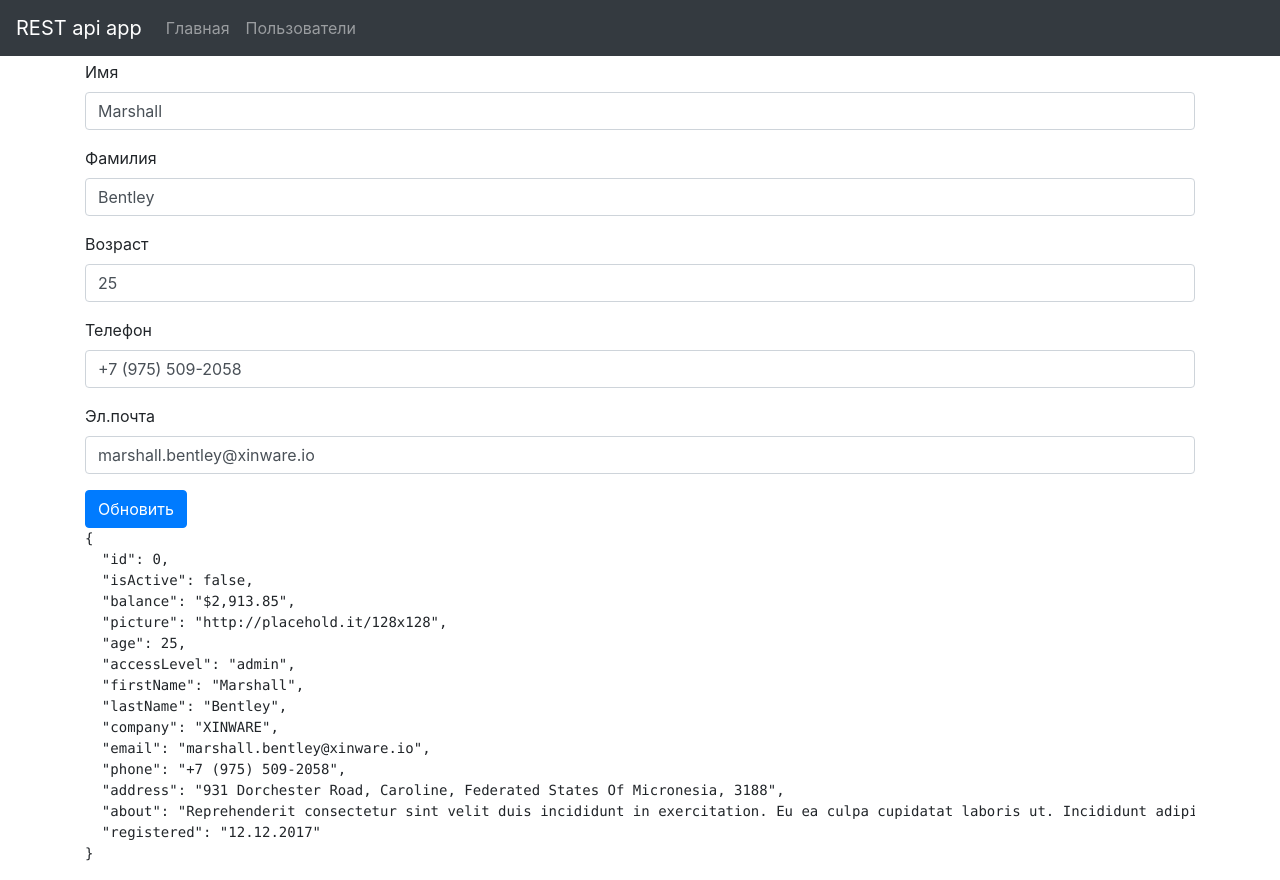
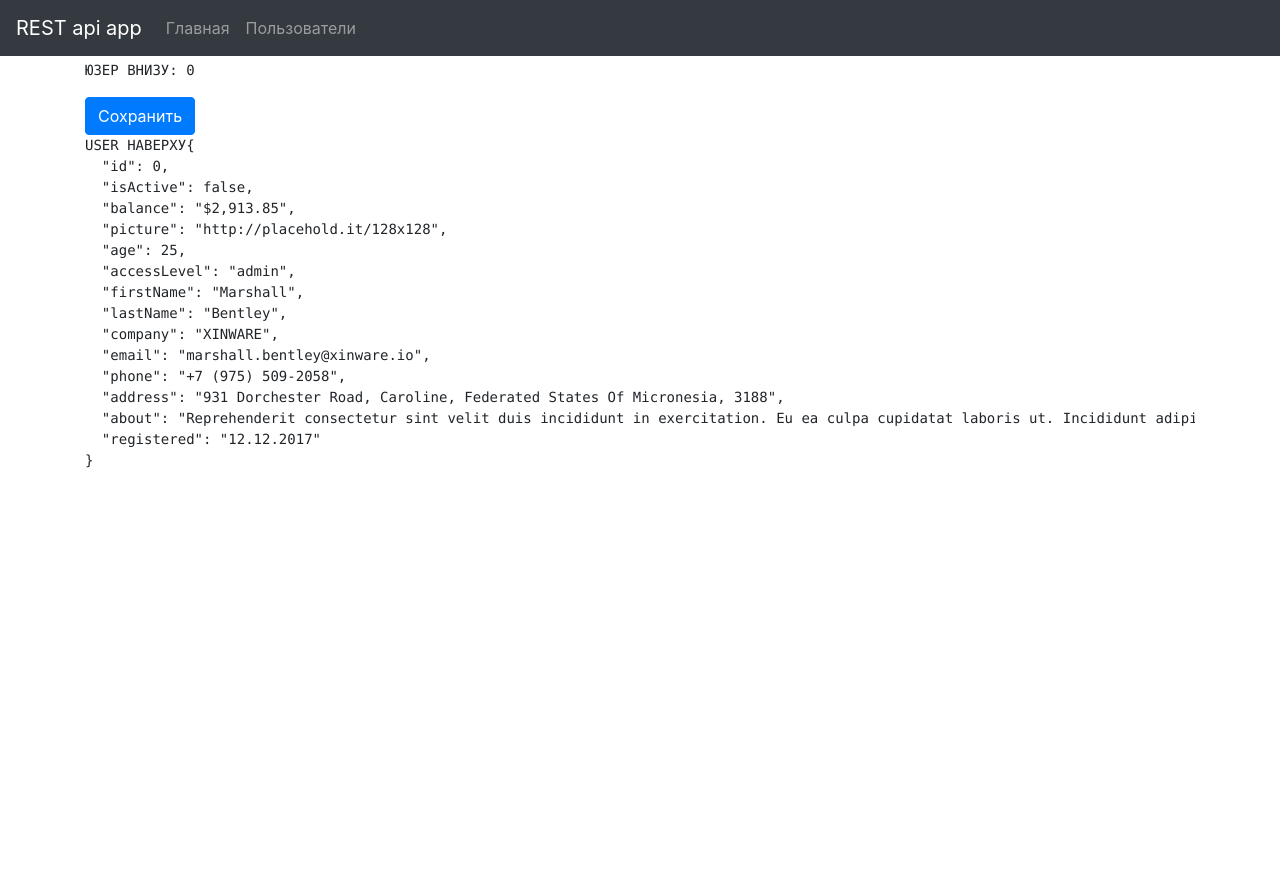
Before and after one commit to guitaroff/vue-cli-20190225, a Vue app: page /#/edit/0 in a window 1280 px wide. After the commit the page ends 800 px from the top, so only its background shows below. Built offline with nearby package versions, Linux system fonts and the light colour scheme; data requests are answered from the project's data file.

Commit message:
'EditUser' page(in progress)

```diff
--- a/src/components/AccountData.vue
+++ /dev/null
@@ -1,82 +0,0 @@
-<template>
-  <div>
-    <form>
-      <div class="form-group">
-        <label for="firstName">Имя</label>
-        <input
-          type="text"
-          v-model="account.firstName"
-          class="form-control"
-          id="firstName"
-          placeholder="Введите имя"
-        />
-      </div>
-
-      <div class="form-group">
-        <label for="lastName">Фамилия</label>
-        <input
-          type="text"
-          v-model="account.lastName"
-          class="form-control"
-          id="lastName"
-          placeholder="Введите фамилию"
-        />
-      </div>
-
-      <div class="form-group">
-        <label for="age">Возраст</label>
-        <input
-          type="text"
-          v-model="account.age"
-          class="form-control"
-          id="age"
-          placeholder="Возраст"
-        />
-      </div>
-
-      <div class="form-group">
-        <label for="phone">Телефон</label>
-        <input
-          type="text"
-          v-model="account.phone"
-          class="form-control"
-          id="phone"
-          required
-          placeholder="Телефон"
-        />
-      </div>
-
-      <div class="form-group">
-        <label for="email">Эл.почта</label>
-        <input
-          type="text"
-          v-model="account.email"
-          class="form-control"
-          id="email"
-          required
-          placeholder="Эл.почта"
-        />
-      </div>
-
-      <button type="submit" class="btn btn-primary" @click.prevent="updateAccount">Обновить</button>
-    </form>
-  </div>
-</template>
-
-<script>
-export default {
-  name: 'AccountData',
-  props: {
-    account: {
-      type: Object,
-      required: true
-    }
-  },
-  methods: {
-    updateAccount() {
-      console.log('account', this.account)
-      this.$emit('account', this.account)
-    }
-  }
-}
-</script>
--- a/src/components/UserForm.vue
+++ b/src/components/UserForm.vue
@@ -1,12 +1,12 @@
 <template>
   <div>
-    <form>
-      <div class="form-group">
+    <pre>ЮЗЕР ВНИЗУ: {{ user.id }}</pre>
+    <!-- <div class="form-group">
       <label for="firstName">Имя</label>
       <input
         id="firstName"
+        v-model="localUser.firstName"
         type="text"
-          :value="user.firstName"
         class="form-control"
         placeholder="Введите имя"
       />
@@ -16,8 +16,8 @@
       <label for="lastName">Фамилия</label>
       <input
         id="lastName"
+        v-model="localUser.lastName"
         type="text"
-          :value="user.lastName"
         class="form-control"
         placeholder="Введите фамилию"
       />
@@ -25,15 +25,21 @@
 
     <div class="form-group">
       <label for="age">Возраст</label>
-        <input id="age" type="text" :value="user.age" class="form-control" placeholder="Возраст" />
+      <input
+        id="age"
+        v-model="localUser.age"
+        type="text"
+        class="form-control"
+        placeholder="Возраст"
+      />
     </div>
 
     <div class="form-group">
       <label for="phone">Телефон</label>
       <input
         id="phone"
+        v-model="localUser.phone"
         type="text"
-          :value="user.phone"
         class="form-control"
         required
         placeholder="Телефон"
@@ -44,16 +50,13 @@
       <label for="email">Эл.почта</label>
       <input
         id="email"
+        v-model="localUser.email"
         type="text"
-          :value="user.email"
         class="form-control"
         required
         placeholder="Эл.почта"
       />
-      </div>
-
-      <button type="submit" class="btn btn-primary" @click.prevent="updateUser">Обновить</button>
-    </form>
+    </div> -->
   </div>
 </template>
 
@@ -66,10 +69,22 @@ export default {
       required: true
     }
   },
+  data: () => ({
+    localUser: {}
+  }),
+  watch: {
+    localUser: {
+      deep: true,
+      handler: 'updateUser'
+    }
+  },
+  mounted() {
+    console.log('USER ВНИЗУ 2:', this.user.id)
+    this.localUser = Object.assign({}, this.user)
+  },
   methods: {
     updateUser() {
-      console.log('user', this.user)
-      this.$emit('user', this.user)
+      this.$emit('update-user', Object.assign({}, this.localUser))
     }
   }
 }
--- a/src/components/UsersList.vue
+++ b/src/components/UsersList.vue
@@ -23,9 +23,7 @@
           <td>{{ user.phone }}</td>
           <td>{{ user.email }}</td>
           <td>
-            <router-link :to="{ name: 'editAccount', params: { accountId: user.id } }"
-              >Редактировать</router-link
-            >
+            <router-link :to="'/edit/' + user.id">Редактировать</router-link>
           </td>
         </tr>
       </tbody>
--- a/src/router.js
+++ b/src/router.js
@@ -3,7 +3,6 @@ import Router from 'vue-router'
 
 import Home from '@/views/Home.vue'
 import Users from '@/views/Users.vue'
-import EditAccount from '@/views/EditAccount.vue'
 import EditUser from '@/views/EditUser.vue'
 
 Vue.use(Router)
@@ -25,11 +24,6 @@ export default new Router({
       path: '/edit/:id',
       name: 'EditUser',
       component: EditUser
-    },
-    {
-      path: '/accounts/:accountId/edit',
-      name: 'editAccount',
-      component: EditAccount
     }
   ]
 })
--- a/src/views/EditAccount.vue
+++ /dev/null
@@ -1,41 +0,0 @@
-<template>
-  <div>
-    <h2>Редактирование профиля</h2>
-    {{ account }}
-    <!-- <div v-if="!account.length" class="alert alert-warning">
-      Загрузка...
-    </div> -->
-    <edit-account :account="account" @account="updateAccount"></edit-account>
-  </div>
-</template>
-
-<script>
-import AccountData from '@/components/AccountData.vue'
-import axios from 'axios'
-
-export default {
-  name: 'EditAccount',
-  components: {
-    'edit-account': AccountData
-  },
-  data() {
-    return {
-      account: {}
-    }
-  },
-  mounted() {
-    this.loadUser()
-    console.log('account', this.account.id)
-  },
-  methods: {
-    loadUser() {
-      axios.get('http://localhost:3004/users/' + this.$route.params.accountId).then(response => {
-        this.account = response.data
-      })
-    },
-    updateAccount(account) {
-      this.account = account
-    }
-  }
-}
-</script>
--- a/src/views/EditUser.vue
+++ b/src/views/EditUser.vue
@@ -1,7 +1,10 @@
 <template>
   <div>
-    <user-form :user="user"></user-form>
-    <pre>{{ user }}</pre>
+    <user-form v-if="user" :user="user" @update-user="updateUser"></user-form>
+    <button type="button" class="btn btn-primary" @click="saveUser">
+      Сохранить
+    </button>
+    <pre>USER НАВЕРХУ{{ user }}</pre>
   </div>
 </template>
 
@@ -44,6 +47,14 @@ export default {
             console.log('Error message', error.message)
           }
         })
+    },
+    saveUser() {
+      axios.patch('http://localhost:3004/users/' + this.id, this.user).then(() => {
+        this.$router.push('/users')
+      })
+    },
+    updateUser(user) {
+      console.log('UPDATE USER', user)
     }
   }
 }
```
Lines whose indentation alone changed are shown as unchanged.
